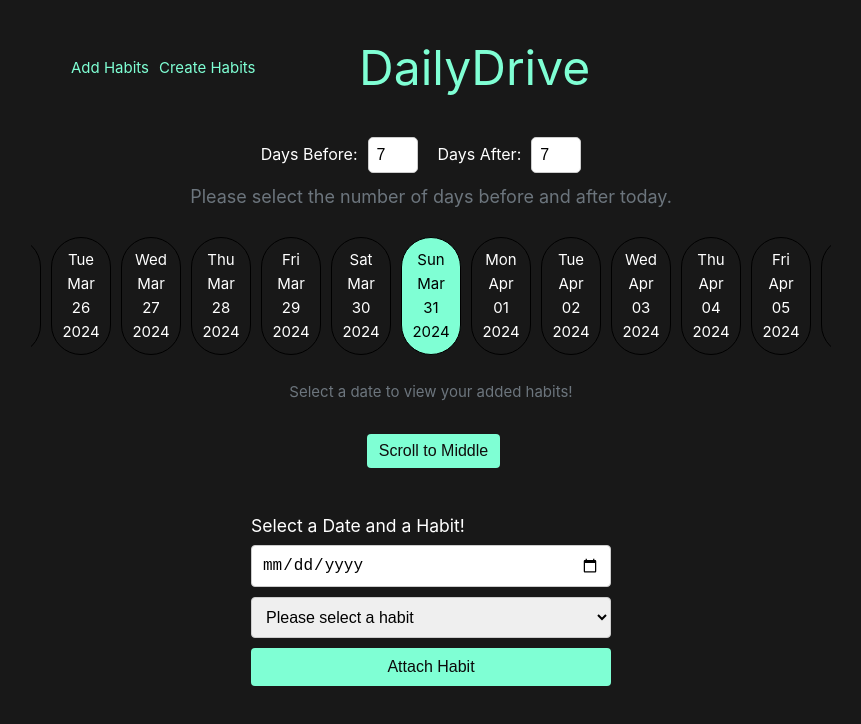
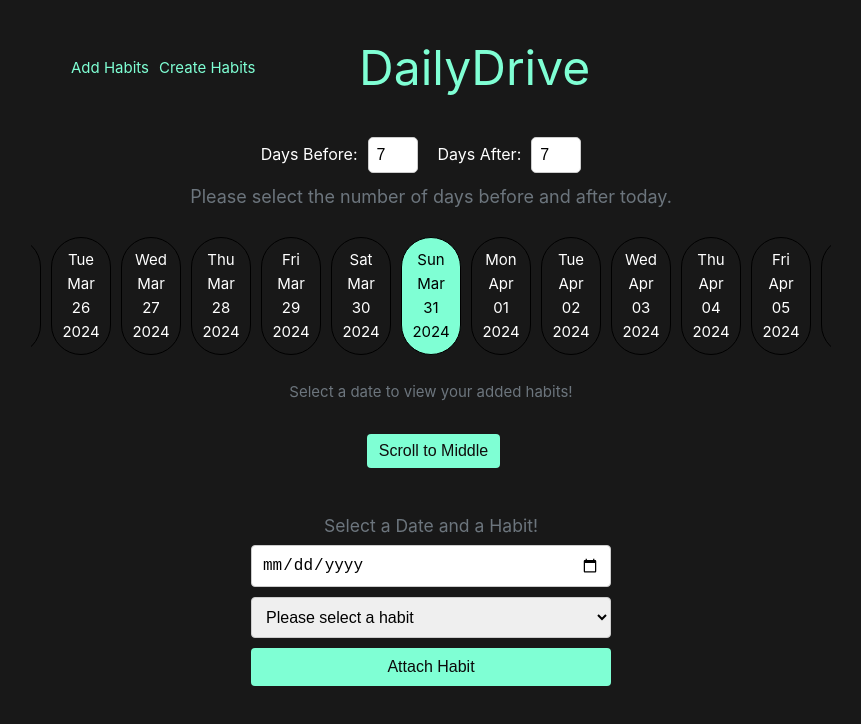
Before and after one commit to henriits/habit_tracker_vue, a Vue app in the folder habit-tracker/: page / in a window 1280 px wide. Shown: the top 724 px of the page, without its empty margins (209-1070 px from the left). Built offline with nearby package versions, Linux system fonts and the light colour scheme.

Commit message:
add habit content heading edited

```diff
--- a/habit-tracker/src/components/SelectHabitAndDate.vue
+++ b/habit-tracker/src/components/SelectHabitAndDate.vue
@@ -98,6 +98,8 @@ function attachHabitToSelectedDate() {
 
 .content-heading {
   margin-bottom: 5px;
+  color: #6c757d;
+  text-align: center;
 }
 
 .custom-input,
```
